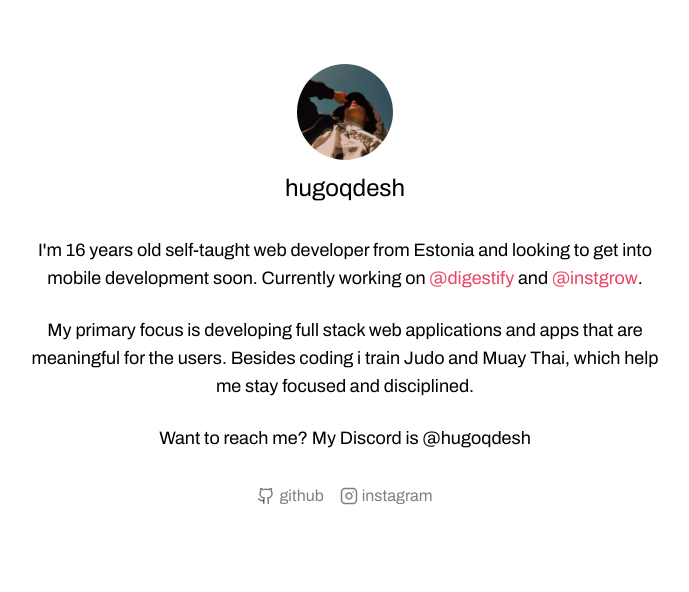
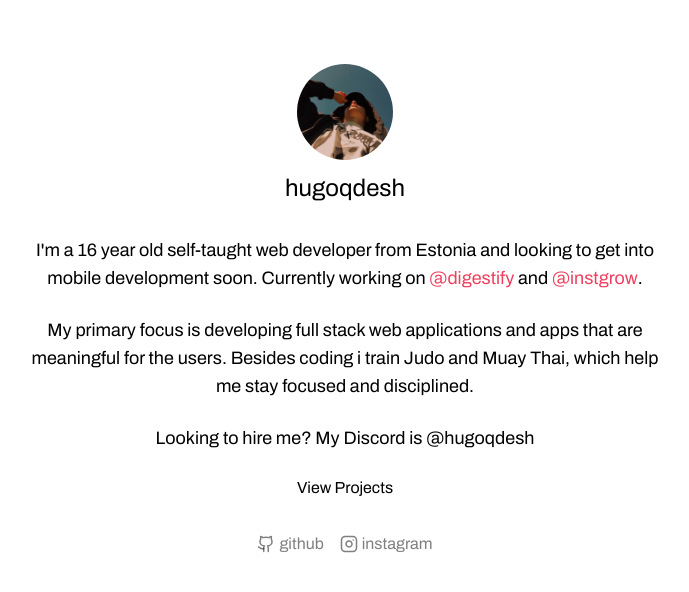
Before and after one commit to hugoqdesh/portfolio, a Next.js app: page / in a window 1280 px wide. Shown: the top 592 px of the page, without its empty margins (295-984 px from the left). Built offline with nearby package versions, Linux system fonts and the light colour scheme.

Commit message:
Update page.tsx

```diff
--- a/app/page.tsx
+++ b/app/page.tsx
@@ -24,7 +24,7 @@ export default function Home() {
 
       <section className="mb-8 text-center">
         <p className="text-lg">
-          I&apos;m 16 years old self-taught web developer from Estonia and
+          I&apos;m a 16 year old self-taught web developer from Estonia and
           looking to get into mobile development soon. Currently working on{" "}
           <Link
             href="https://www.digestify.dev/"
@@ -51,16 +51,22 @@ export default function Home() {
         </p>
         <br />
         <p className="text-lg">
-          Want to reach me? My Discord is{" "}
+          Looking to hire me? My Discord is{" "}
           <span className="font-semibold">@hugoqdesh</span>
         </p>
+        <br />
+        <Link href="/" className="w-max mx-auto">
+          <p className="cursor-pointer hover:text-[#ed4160] transition duration-200 w-max mx-auto">
+            View Projects
+          </p>
+        </Link>
       </section>
 
       <footer className="flex flex-col md:flex-row justify-center gap-4 group">
         <Link
           href="https://github.com/hugoqdesh"
           target="_blank"
-          className="flex gap-1 items-center text-black/50 hover:text-black transition duration-200"
+          className="flex gap-1 items-center text-black/50 hover:text-black transition duration-100"
         >
           {" "}
           <Github size={18} /> github
@@ -68,7 +74,7 @@ export default function Home() {
         <Link
           href="https://www.instagram.com/hugoqdesh/"
           target="_blank"
-          className="flex gap-1 items-center text-black/50 hover:text-black transition duration-200"
+          className="flex gap-1 items-center text-black/50 hover:text-black transition duration-100"
         >
           {" "}
           <Instagram size={18} /> instagram
```
